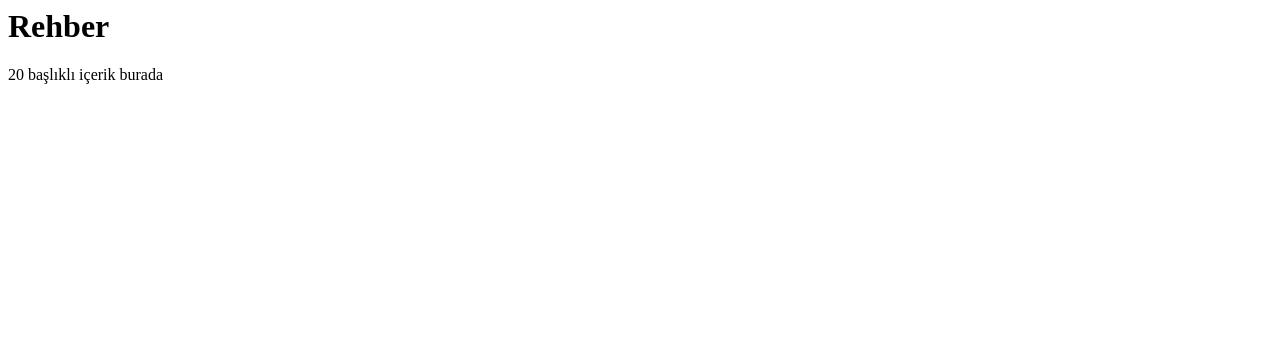
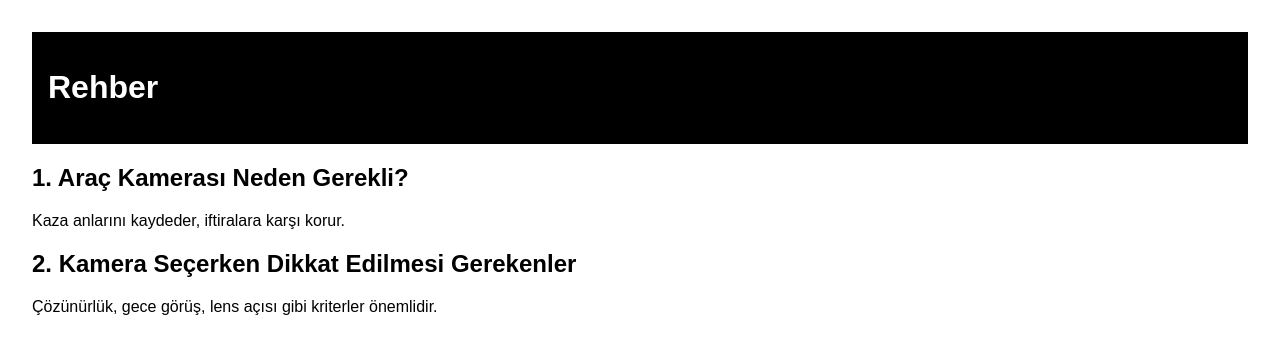
Before and after one commit to korayc7/aracicikamera, a plain HTML site: page docs/rehber/index.html in a window 1280 px wide. Drawn offline with Linux system fonts and the light colour scheme.

Commit message:
Docs updated

```diff
--- a/docs/rehber/index.html
+++ b/docs/rehber/index.html
@@ -1 +1,7 @@
-<html><body><h1>Rehber</h1><p>20 başlıklı içerik burada</p></body></html>
+<html><head><title>Rehber</title><link rel="stylesheet" href="../style.css"></head>
+    <body><header><h1>Rehber</h1></header><main>
+    <h2>1. Araç Kamerası Neden Gerekli?</h2>
+    <p>Kaza anlarını kaydeder, iftiralara karşı korur.</p>
+    <h2>2. Kamera Seçerken Dikkat Edilmesi Gerekenler</h2>
+    <p>Çözünürlük, gece görüş, lens açısı gibi kriterler önemlidir.</p>
+    </main></body></html>
--- /dev/null
+++ b/docs/style.css
@@ -0,0 +1,3 @@
+body { font-family: sans-serif; margin: 0; padding: 2em; }
+    header { background: #000; color: #fff; padding: 1em; }
+    nav a { color: #fff; margin-right: 1em; text-decoration: none; }
```
Also changed, not shown: docs/index.html (+3 -1 lines), docs/kameralar/70mai-a800s/index.html (+5 -1 lines), docs/karsilastirma/index.html (+4 -1 lines).
